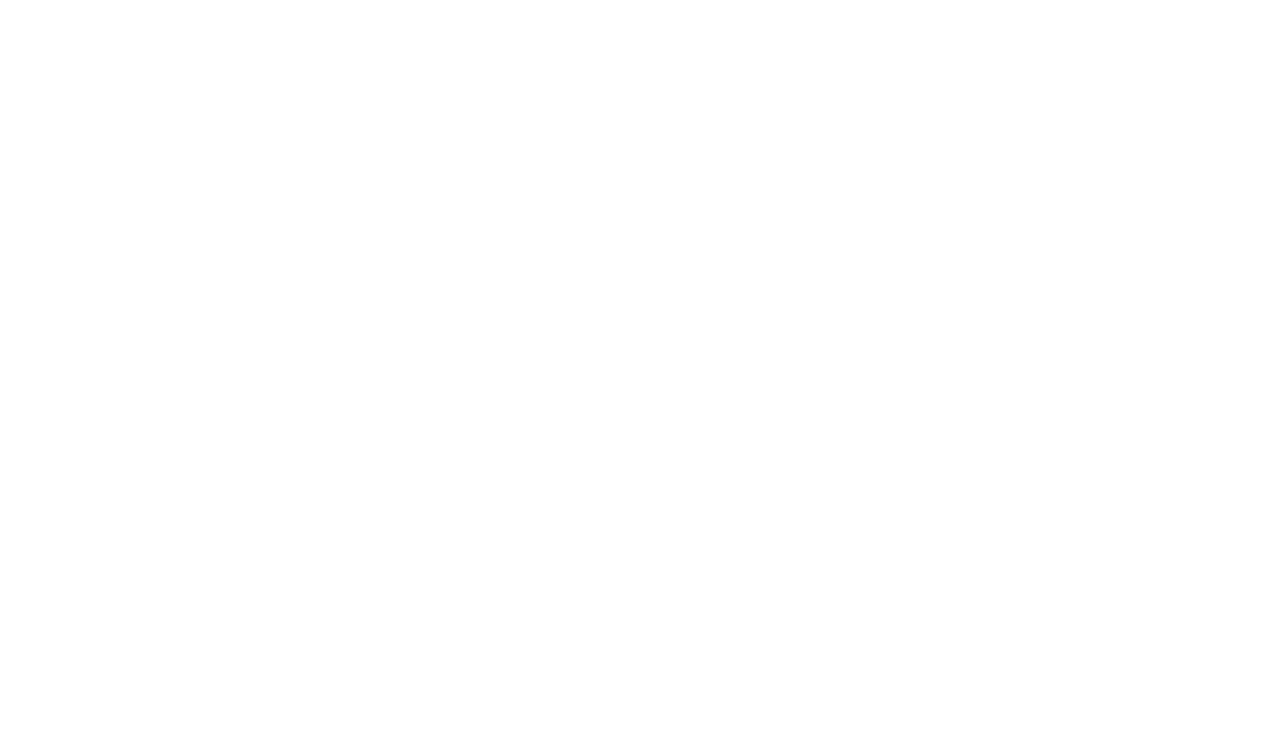
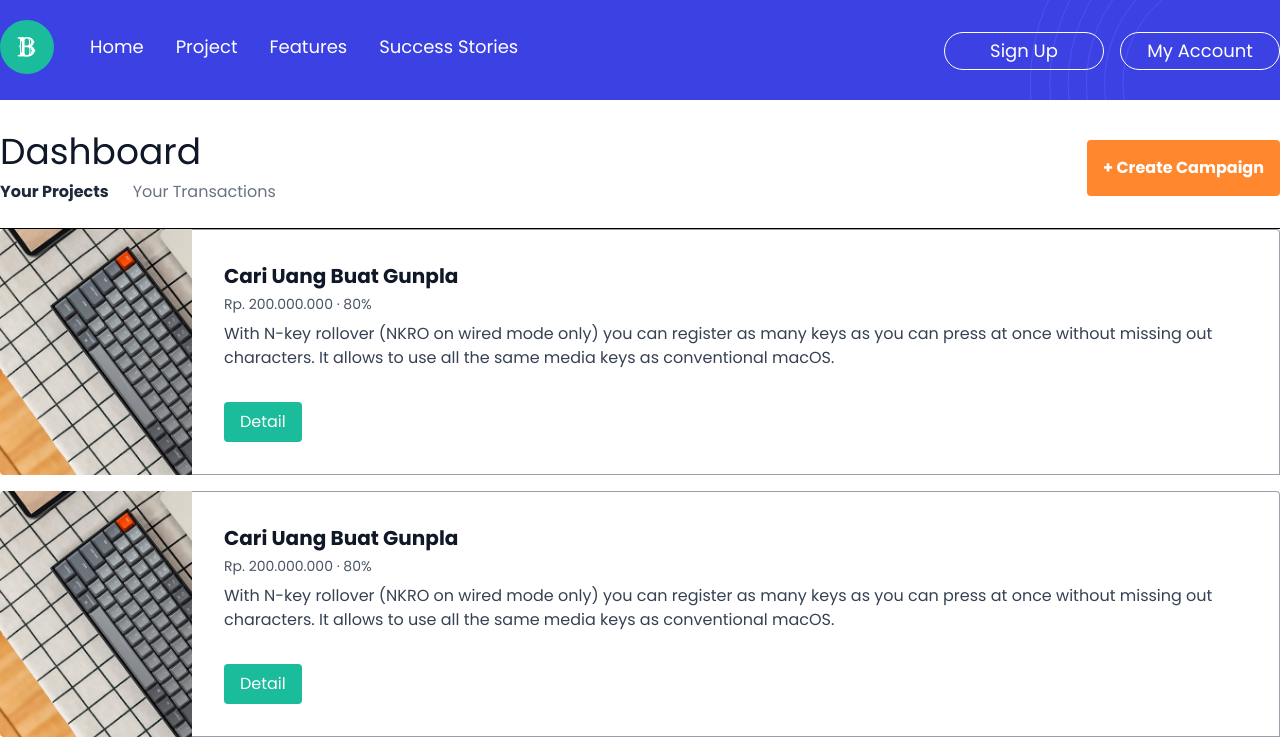
Before and after one commit to setiawan-chandra/crowdfunding-nuxtjs, a Nuxt app: page /dashboard in a window 1280 px wide. Before the commit this address had no page. Shown: the top 751 px of the page. Built offline with nearby package versions, Linux system fonts and the light colour scheme.

Commit message:
Feat: Slicing Dashboard

```diff
--- /dev/null
+++ b/pages/dashboard/index.vue
@@ -0,0 +1,65 @@
+<template>
+    <div class="project-page">
+        <section class="dashboard-header pt-5">
+            <div class="container mx-auto relative">
+                <Navbar />
+            </div>
+        </section>
+        <section class="container mx-auto pt-8">
+            <div class="flex justify-between items-center mb-6">
+                <div class="w-3/4 mr-6">
+                    <h2 class="text-4xl text-gray-900 mb-2 font-medium">Dashboard</h2>
+                    <ul class="flex mt-2">
+                        <li class="mr-6">
+                            <a class="text-gray-800 font-bold" href="#"> Your Projects </a>
+                        </li>
+                        <li class="mr-6">
+                            <nuxt-link class="text-gray-500 hover:text-gray-800" to="/dashboard/transactions">
+                                Your Transactions
+                            </nuxt-link>
+                        </li>
+                    </ul>
+                </div>
+                <div class="w-1/4 text-right">
+                    <nuxt-link to="/dashboard/create"
+                        class="bg-orange-button hover:bg-green-button text-white font-bold py-4 px-4 rounded inline-flex items-center">
+                        + Create Campaign
+                    </nuxt-link>
+                </div>
+            </div>
+            <hr />
+            <div class="block mb-2">
+                <div class="w-full lg:max-w-full lg:flex mb-4" v-for="i in 5" :key="i">
+                    <div class="h-48 lg:h-auto lg:w-48 flex-none bg-cover rounded-t lg:rounded-t-none lg:rounded-l text-center overflow-hidden"
+                        style="background-image: url('/images/project-image.jpg');">
+                    </div>
+                    <div
+                        class="border-r border-b border-l border-gray-400 lg:border-l-0 lg:border-t lg:border-gray-400 bg-white rounded-b lg:rounded-b-none lg:rounded-r p-8 flex flex-col justify-between leading-normal">
+                        <div class="mb-8">
+                            <div class="text-gray-900 font-bold text-xl mb-1">
+                                Cari Uang Buat Gunpla
+                            </div>
+                            <p class="text-sm text-gray-600 flex items-center mb-2">
+                                Rp. 200.000.000 &middot; 80%
+                            </p>
+                            <p class="text-gray-700 text-base">
+                                With N-key rollover (NKRO on wired mode only) you can register
+                                as many keys as you can press at once without missing out
+                                characters. It allows to use all the same media keys as
+                                conventional macOS.
+                            </p>
+                        </div>
+                        <div class="flex items-center">
+                            <nuxt-link :to="`/dashboard/projects/${i}`" class="bg-green-button text-white py-2 px-4 rounded">
+                                Detail
+                            </nuxt-link>
+                        </div>
+                    </div>
+                </div>
+            </div>
+        </section>
+        <div class="cta-clip -mt-20"></div>
+        <CallToAction />
+        <Footer />
+    </div>
+</template>
```
